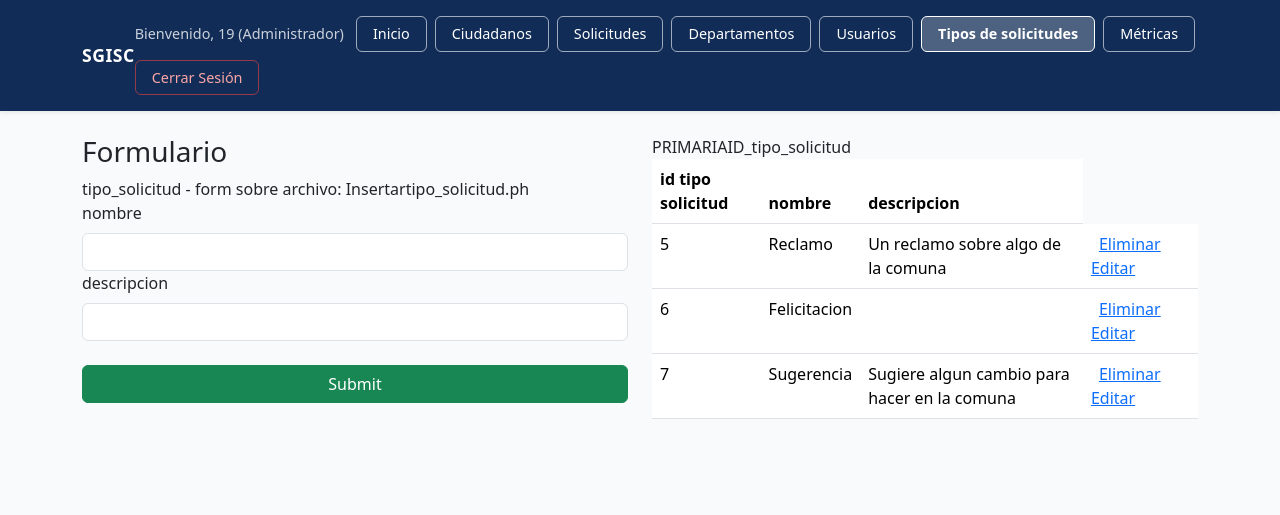
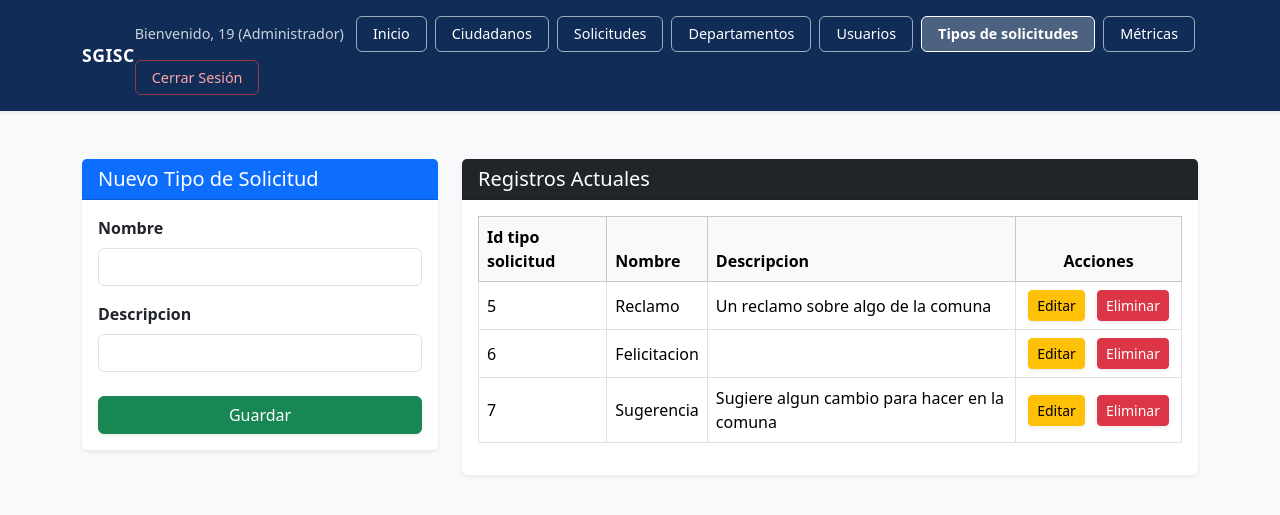
Before and after one commit to zanelf/proyecto-TIS, a PHP site: page /xampp/ventanas/tipo_solicitud.php in a window 1280 px wide. Shown: the top 515 px of the page. Run offline with PHP 8.4, Linux system fonts and the light colour scheme; a user stored in the database is signed in; data comes from the database, SQL or seed files in the repository.

Commit message:
Muchas cosas (olvidé hacer commits)
-Correción de rutas de Eliminar.php
-Correción del action del Formulario2.php
-Control de integridad en Eliminar.php
-Mejoras de diseño

```diff
--- a/web-app/index.php
+++ b/web-app/index.php
@@ -38,6 +38,7 @@ session_start();
                         <a href="ventanas/departamento.php" class="btn-acceso">Departamentos</a>
                         <a href="ventanas/tipo_solicitud.php" class="btn-acceso">Tipos de solicitudes</a>
                         <a href="ventanas/Usuario.php" class="btn-acceso">Usuarios</a>
+                        <a href="ventanas/metricas.php" class="btn-acceso">Métricas</a>
                     <?php endif; ?>
 
                     <?php if (isset($_SESSION["tipo"]) && $_SESSION["tipo"] == "Funcionario"): ?>
--- a/web-app/recursos/componentes/Eliminar2.php
+++ b/web-app/recursos/componentes/Eliminar2.php
@@ -1,6 +1,5 @@
 <?php
-    include('conexion.php');
-
+       include_once('../../base_de_datos/conexion.php');
 
     $id_recibido=$_GET["id_enviado"];
     $sd=$_GET["tipomod"];
@@ -20,6 +19,5 @@
     $consulta = "DELETE FROM $sd WHERE $PKmodelo=$id_recibido";
 
     $resultado = mysqli_query($conexionDB,$consulta);
-
-    header('Location: '.$sd.'.php');
+header("Location: ../../ventanas/tipo_solicitud.php");
 ?>
--- a/web-app/recursos/componentes/Formulario2.php
+++ b/web-app/recursos/componentes/Formulario2.php
@@ -1,19 +1,18 @@
 <?php
-    include('../base_de_datos/conexion.php');
 
-
+    include_once('../base_de_datos/conexion.php');
 
     $modelo = $Tipo_modelo;
-    echo $modelo;
+
     $atributos = mysqli_query($conexionDB,"DESCRIBE ".$modelo);
-
     $campos=[];
 
     while ($fila = mysqli_fetch_assoc($atributos)) {
         $campos[] = $fila;
     }
+
     foreach($campos as &$campo){
-        // Verificamos que 'Type' exista y no sea nulo antes de evaluar
+
         if(isset($campo['Type']) && $campo['Type'] !== null) {
             if(str_contains((string)$campo['Type'], "int")){
                 $campo['Type'] = "number";
@@ -24,17 +23,25 @@
         }
     }
     unset($campo);
+
+
+
+    echo '<form action="../consultas/Insertar'.$modelo.'.php" method="POST">';
+
     foreach($campos as $campo){
-        //echo $campo['Type']."<br>";
-    }
-    echo ' - form sobre archivo: Insertar'.$modelo.'.ph';
-    echo '<form action="Insertar'.$modelo.'.php" method="POST">';
-    foreach($campos as $campo){
-        if($campo['Key']!="PRI"){
-            echo '<label class=form-label>'.strtolower(str_replace("_"," ",$campo['Field'])).'</label>';
-        echo '<input type="'.$campo['Type'].'" name="'.$campo['Field'].'" class="form-control">';
+        if($campo['Key'] != "PRI"){
+
+            $nombreLabel = ucfirst(strtolower(str_replace("_", " ", $campo['Field'])));
+
+
+            echo '<div class="mb-3">';
+            echo '  <label class="form-label fw-bold">' . $nombreLabel . '</label>';
+            echo '  <input type="' . $campo['Type'] . '" name="' . $campo['Field'] . '" class="form-control" required>';
+            echo '</div>';
         }
     }
-    echo '<input type="submit" class="btn btn-success mt-4 w-100">';
+
+
+    echo '<button type="submit" class="btn btn-success mt-2 w-100 shadow-sm">Guardar</button>';
     echo '</form>';
 ?>
--- a/web-app/recursos/componentes/Tabla.php
+++ b/web-app/recursos/componentes/Tabla.php
@@ -1,43 +1,52 @@
 <?php
-    include('../base_de_datos/conexion.php');
+include_once('../base_de_datos/conexion.php');
+
 $modelo = $Tipo_modelo;
-    $atributos = mysqli_query($conexionDB,"DESCRIBE ".$modelo);
+$atributos = mysqli_query($conexionDB, "DESCRIBE " . $modelo);
 
-    $campos=[];
+$campos = [];
 $PKmodelo = "";
-    $PKValue="";
+$PKValue = "";
+
 while ($fila = mysqli_fetch_assoc($atributos)) {
     $campos[] = $fila;
-        if($fila['Key']=="PRI"){
-            echo "PRIMARIA".$fila['Field'];
-            $PKmodelo=$fila['Field'];
+    if ($fila['Key'] == "PRI") {
+
+        $PKmodelo = $fila['Field'];
     }
 }
 
-    echo '<table class="table">';
-        echo '<thead>';
-            foreach($campos as $campo){
-                echo '<th scope="col">'.strtolower(str_replace("_"," ",$campo['Field'])).'</th>';
+
+echo '<table class="table table-hover table-bordered align-middle">';
+echo '<thead class="table-light">';
+echo '<tr>';
+foreach ($campos as $campo) {
+
+    $nombreColumna = ucfirst(strtolower(str_replace("_", " ", $campo['Field'])));
+    echo '<th scope="col">' . $nombreColumna . '</th>';
 }
+
+echo '<th scope="col" class="text-center" style="width: 15%;">Acciones</th>';
+echo '</tr>';
 echo '</thead>';
+
 echo '<tbody>';
-            while($row=mysqli_fetch_assoc($resultado)){
+while ($row = mysqli_fetch_assoc($resultado)) {
     echo "<tr>";
-                    foreach($campos as $campo){
-                        if($campo['Key']=="PRI"){
-                            $PKValue=$row["".$campo['Field'].""];
+    foreach ($campos as $campo) {
+        if ($campo['Key'] == "PRI") {
+            $PKValue = $row[$campo['Field']];
         }
-                        $aux = $row["".$campo['Field'].""];
-                        echo '<td>'.$aux.'</td>';
+        $aux = $row[$campo['Field']];
+        echo '<td>' . $aux . '</td>';
     }
-                    echo '<td>
-                            <a class="mx-2" href="Eliminar.php?id_enviado='.$PKValue.'&tipomod='.$modelo.'">Eliminar</a>
 
-                            <a href="editar.php?id_enviado='.$PKmodelo.'">Editar</a>
+
+    echo '<td class="text-center text-nowrap">
+                            <a href="../recursos/componentes/Editar.php?id_enviado=' . $PKValue . '&tipomod=' . $modelo . '" class="btn btn-warning btn-sm mx-1 shadow-sm">Editar</a>
+                            <a href="../recursos/componentes/Eliminar.php?id_enviado=' . $PKValue . '&tipomod=' . $modelo . '" class="btn btn-danger btn-sm mx-1 shadow-sm">Eliminar</a>
                           </td>';
     echo "</tr>";
 }
 echo '</tbody>';
 echo '</table>';
-
-?>
--- a/web-app/ventanas/tipo_solicitud.php
+++ b/web-app/ventanas/tipo_solicitud.php
@@ -13,16 +13,17 @@
 ?>
 
 <!DOCTYPE html>
-<html lang="en">
+<html lang="es">
 <head>
     <meta charset="UTF-8">
     <meta name="viewport" content="width=device-width, initial-scale=1.0">
-    <title>Document</title>
-     <link href="https://cdn.jsdelivr.net/npm/bootstrap@5.3.8/dist/css/bootstrap.min.css" rel="stylesheet" integrity="sha384-sRIl4kxILFvY47J16cr9ZwB07vP4J8+LH7qKQnuqkuIAvNWLzeN8tE5YBujZqJLB" crossorigin="anonymous">
+    <title>Tipos de Solicitudes - SGISC</title>
+    <link href="https://cdn.jsdelivr.net/npm/bootstrap@5.3.2/dist/css/bootstrap.min.css" rel="stylesheet">
 </head>
-<body>
+<body class="bg-light">
     <?php
         include('../recursos/componentes/navbar1.php');
+
         $campos=[];
         while ($fila = mysqli_fetch_assoc($atributos)) {
             $campos[] = $fila;
@@ -36,26 +37,41 @@
             }
         }
         unset($campo);
-        foreach($campos as $campo){
-            //echo $campo['Type']."<br>";
-        }
     ?>
-    <div class="container">
 
+    <div class="container mt-5">
         <div class="row">
-            <div class="col-6">
-                <h3>Formulario</h3>
+
+            <div class="col-md-4 mb-4">
+                <div class="card shadow-sm border-0">
+                    <div class="card-header bg-primary text-white">
+                        <h5 class="mb-0">Nuevo Tipo de Solicitud</h5>
+                    </div>
+                    <div class="card-body">
                         <?php
                             $Tipo_modelo = "tipo_solicitud";
                             include("../recursos/componentes/Formulario2.php");
                         ?>
                     </div>
-            <div class="col-6">
+                </div>
+            </div>
+
+            <div class="col-md-8">
+                <div class="card shadow-sm border-0">
+                    <div class="card-header bg-dark text-white">
+                        <h5 class="mb-0">Registros Actuales</h5>
+                    </div>
+                    <div class="card-body">
+                        <div class="table-responsive">
                             <?php
                                 include("../recursos/componentes/Tabla.php");
                             ?>
                         </div>
                     </div>
                 </div>
+            </div>
+
+        </div>
+    </div>
 </body>
 </html>
```
Also changed, not shown: web-app/consultas/Insertartipo_solicitud.php (+7 -7 lines), web-app/recursos/componentes/Eliminar.php (+30 -12 lines). Lines whose indentation alone changed are shown as unchanged.
